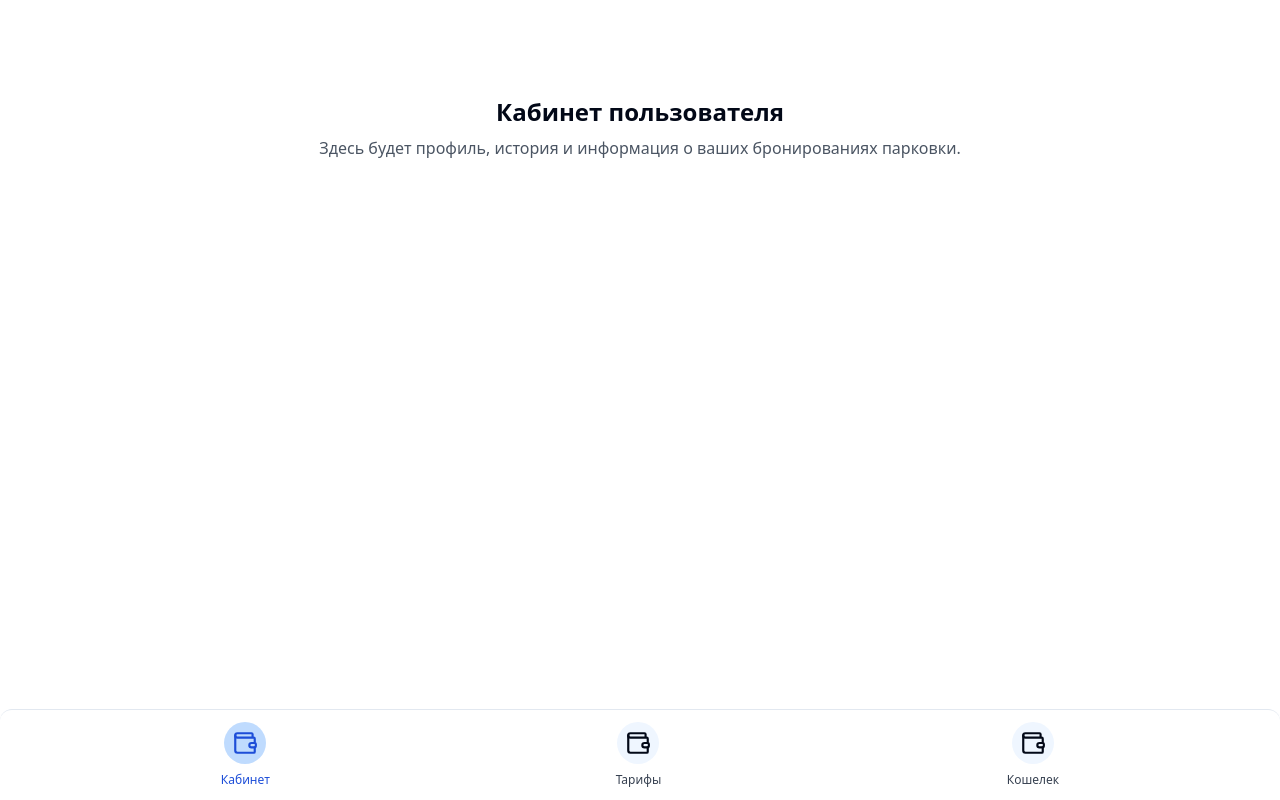
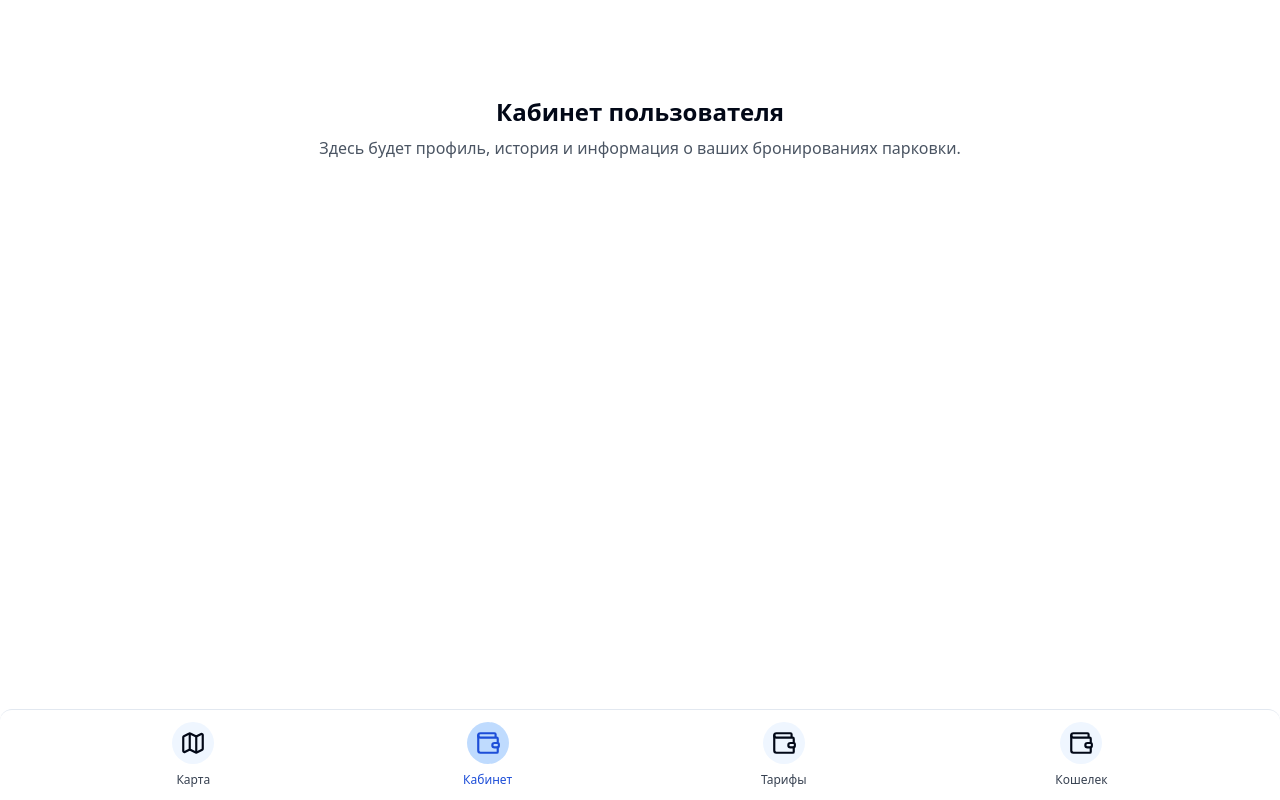
Before and after one commit to Eldarfox/easy-parking-maps, a React (Vite) app: page /cabinet in a window 1280 px wide. Built offline with nearby package versions, Linux system fonts and the light colour scheme.

Commit message:
Add back button to bottom bar
Adds a back button to the bottom bar to navigate to the map page.

```diff
--- a/src/components/BottomBar.tsx
+++ b/src/components/BottomBar.tsx
@@ -1,9 +1,14 @@
 
 import React from "react";
 import { useNavigate, useLocation } from "react-router-dom";
-import { Wallet } from "lucide-react";
+import { Wallet, Map } from "lucide-react";
 
 const hotbarButtons = [
+  {
+    label: "Карта",
+    icon: Map,
+    route: "/",
+  },
   {
     label: "Кабинет",
     icon: Wallet,
```
